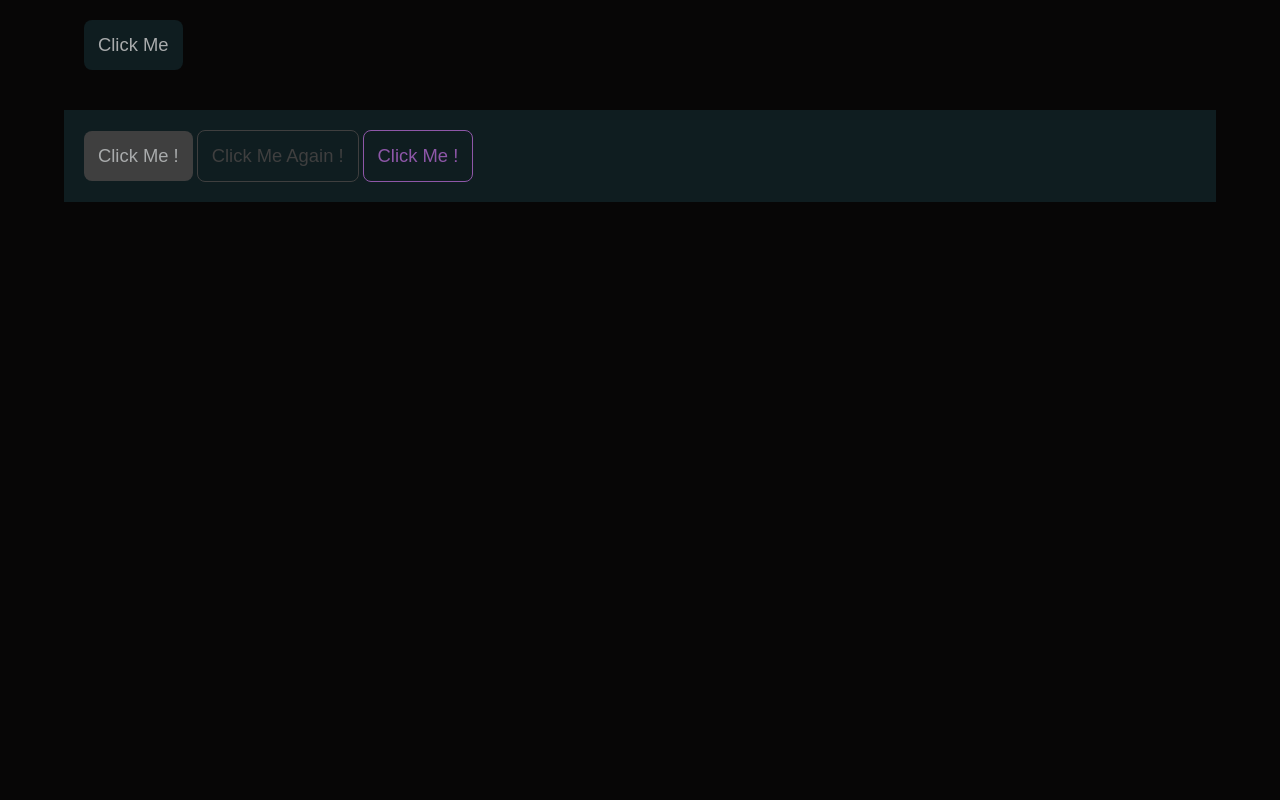
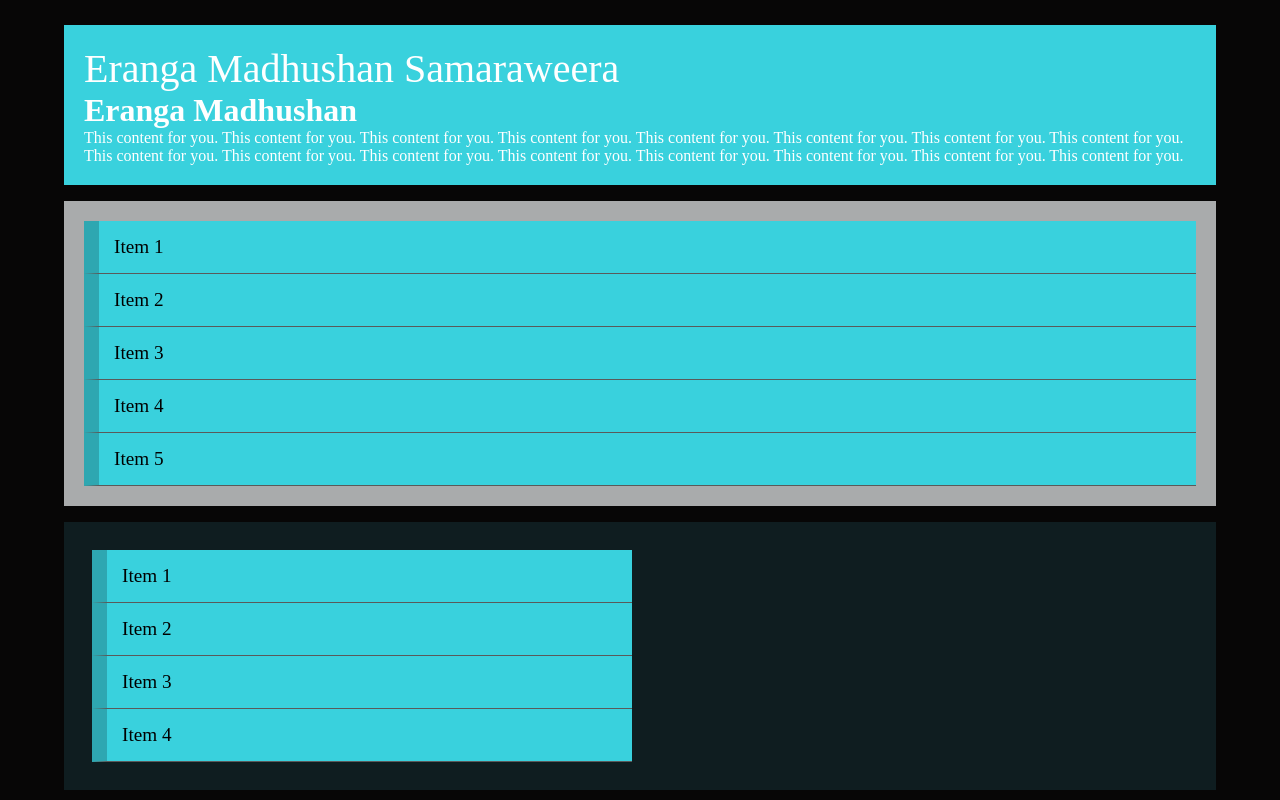
Before and after one commit to Erangamadhushan/e-css-create-a-general-purpose-css-framework-, a plain HTML site: page index1.html in a window 1280 px wide. Drawn offline with Linux system fonts and the light colour scheme.

Commit message:
add list-group class for unordered and ordered list and add list element with main color like(alice,mint,maroon,sea,lagoon) and test it from index1.html

```diff
--- a/index1.html
+++ b/index1.html
@@ -7,13 +7,37 @@
         <link rel="stylesheet" type="text/css" href="main.css"/>
     </head>
     <body class="bg-theme-dark">
-        <div class="container-lg">
-            <button class="bt-md bt-lagoon">Click Me</button>
+        <div class="container-lg bg-text-sea mt-5">
+            <h3 class="display-6">Eranga Madhushan Samaraweera</h3>
+            <h1 >Eranga Madhushan</h1>
+            <p>
+                This content for you. This content for you. This content for you. This content for you.
+                This content for you. This content for you. This content for you. This content for you.
+                This content for you. This content for you. This content for you. This content for you.
+                This content for you. This content for you. This content for you. This content for you.
+            </p>
         </div>
-        <div class="container-lg bg-lagoon mt-4">
-            <button type="button" class="bt-md bt-gray">Click Me !</button>
-            <button type="button" class="bt-md bt-outline-gray">Click Me Again !</button>
-            <button type="button" class="bt-md bt-outline-purly">Click Me !</button>
+        <div class="container-lg bg-alice mt-3">
+            <ul class="list-group">
+                <li class="list-group-item item-sea">Item 1</li>
+                <li class="list-group-item item-sea">Item 2</li>
+                <li class="list-group-item item-sea">Item 3</li>
+                <li class="list-group-item item-sea">Item 4</li>
+                <li class="list-group-item item-sea">Item 5</li>
+            </ul>
+        </div>
+        <div class="container-md mt-3 bg-lagoon">
+            <div class="tuple">
+                <div class="col-md-6">
+                    <ul class="list-group">
+                        <li class="list-group-item item-sea">Item 1</li>
+                        <li class="list-group-item item-sea">Item 2</li>
+                        <li class="list-group-item item-sea">Item 3</li>
+                        <li class="list-group-item item-sea">Item 4</li>
+                    </ul>
+                </div>
+                <div class="col-md-6"></div>
+            </div>
         </div>
     </body>
 </html>
--- a/main.css
+++ b/main.css
@@ -45,13 +45,21 @@
     /*==============================================*/
     /*purly*/
     --purly:#8e57a8; --purly-25:#cb7cf0; --purly-50:#b770d8; --purly-75:#a263c0;
+
+    /*active-colors*/
+    --alice-active:#87898a; --lagoon-active:#0c171a; --cayman-active:#021a34; --dark-active:#060505; --maroon-active:#b8003d; --mint-active:#327427; --neo-active:#abad26; --sea-active:#2ea7b1; --gray-active:#393939; --purly-active:#724686;
     /*==================================================== color =====================================================*/
+
+
 
     /*container width*/
     --in:90%; --out:100%;
 
     /*padding values*/
     --p1:8px; --p2:12px; --p3:16px; --p4:20px; --p5:25px;
+
+    /*font-weight and display-text */
+    --display-1:5em; --display-2:4.5em; --display-3:4em; --display-4:3.5em; --display-5:3em; --display-6:2.5em;
 
     /*margin values*/
     --m1:8px; --m2:12px; --m3:16px; --m4:20px; --m5:25px;
@@ -142,6 +150,9 @@
 .container-sm {margin:auto;} .container-md {margin:auto;} .container-lg{margin:auto;} .container-xl{margin:auto;} .container-xxl{margin:auto;}
 .full-container {width:100%;max-width:100%; padding:var(--p4);}
 
+/*display-content*/
+.display-1 {font-size:var(--display-1);font-weight:100;} .display-2 {font-size:var(--display-2);font-weight:100;} .display-3 {font-size:var(--display-3);font-weight:100;} .display-4 {font-size:var(--display-4);font-weight:100;} .display-5 {font-size:var(--display-5);font-weight:100;} .display-6 {font-size:var(--display-6);font-weight:100;}
+
 /*tuple*/
 .tuple {display:flex;position:relative;padding:0;flex-wrap:wrap;}
 .tuple-row {flex-direction:row;} .tuple-row-reverse {flex-direction:row-reverse;} .tuple-column {flex-direction:column} .tuple-column-reverse {flex-direction:column-reverse;}
@@ -201,18 +212,28 @@
 /*image properties*/
 .img {position:relative;max-width:100%;}
 
-.nav {
-    display:flex;
-    list-style:none;
-    padding:8px;
-}
-.nav .nab-item {
-    padding-inline:35px;
-}
+
+/*nav element property*/
+.nav {display:flex; list-style:none; padding:8px;}
+.nav .nab-item {padding-inline:35px;}
 
 .nav .nab-item .nav-link {text-decoration:none;}
 
+/*list-group*/
+.list-group {display:grid; list-style-type:none; overflow:hidden;}
+.list-group-item {padding:15px; font-size:1.2em; border-bottom:1px solid var(--gray-25);cursor:pointer;}
+.list-group-item:hover {background-color:var(--gray-25); color:#ffffff;}
 
+.item-alice {background-color:var(--alice); border-left:15px solid var(--alice-active);} .item-alice:hover {background-color:var(--alice-active);}
+.item-lagoon {background-color:var(--lagoon); border-left:15px solid var(--lagoon-active)} .item-lagoon:hover {background-color:var(--lagoon-active);}
+.item-cayman {background-color:var(--cayman); border-left:15px solid var(--cayman-active)} .item-cayman:hover {background-color:var(--cayman-active);}
+.item-dark {background-color:var(--dark-25); border-left:15px solid var(--dark-active);color:var(--alice)} .item-dark:hover {background-color:var(--dark-active);}
+.item-maroon {background-color:var(--maroon); border-left:15px solid var(--maroon-active);color:var(--alice)} .item-maroon:hover {background-color:var(--maroon-active);}
+.item-mint {background-color:var(--mint); border-left:15px solid var(--mint-active);color:var(--dark)} .item-mint:hover {background-color:var(--mint-active);}
+.item-neo {background-color:var(--neo); border-left:15px solid var(--neo-active);} .item-neo:hover {background-color:var(--neo-active);}
+.item-sea {background-color:var(--sea); border-left:15px solid var(--sea-active);} .item-sea:hover {background-color:var(--sea-active);}
+.item-gray {background-color:var(--gray); border-left:15px solid var(--gray-active);color:var(--alice);} .item-gray:hover {background-color:var(--gray-active);}
+.item-purly {background-color:var(--purly); border-left:15px solid var(--purly-active);} .item-purly:hover {background-color:var(--purly-active);;}
 
 /*media query control*/
 @media screen and (max-width:577px) {
```
